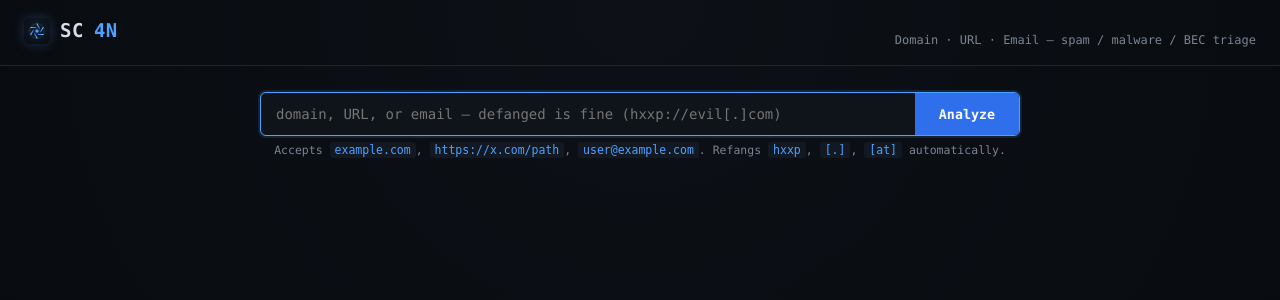
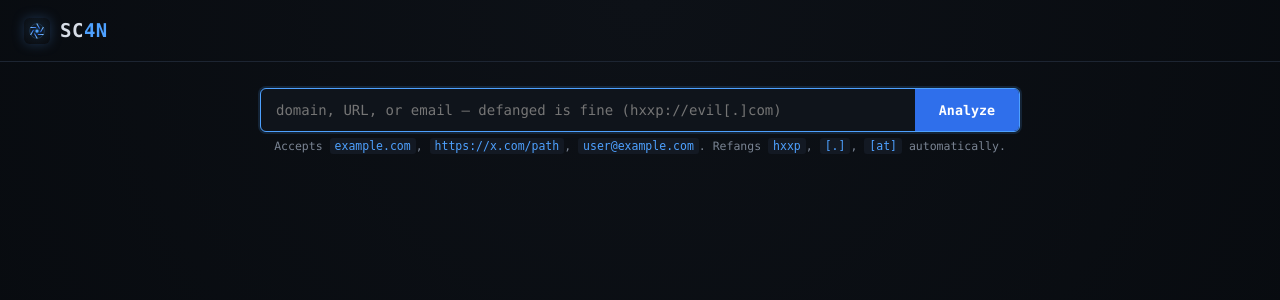
Before and after one commit to itnotworking/osintsk4n, a FastAPI app: page / in a window 1280 px wide. Shown: the top 300 px of the page. Run offline with FastAPI, Linux system fonts and the light colour scheme.

Commit message:
Tighten SC4N wordmark, drop header tagline, remove external pivot links

```diff
--- a/static/style.css
+++ b/static/style.css
@@ -33,7 +33,8 @@ header {
   gap: 6px;
 }
 header h1 { margin: 0; font-size: 19px; letter-spacing: .5px; font-weight: 700; }
-header h1 span { color: var(--accent); }
+header h1 .name { color: var(--text); }
+header h1 .name span { color: var(--accent); }
 header h1.brand { display: flex; align-items: center; gap: 10px; }
 header h1 .logo { display: block; filter: drop-shadow(0 0 6px rgba(78,161,255,.25)); }
 header p { margin: 0; font-size: 12px; color: var(--muted); }
--- a/templates/index.html
+++ b/templates/index.html
@@ -12,9 +12,8 @@
 <header>
   <h1 class="brand">
     <img src="/static/favicon.svg" alt="" class="logo" width="26" height="26">
-    SC<span>4N</span>
+    <span class="name">SC<span>4N</span></span>
   </h1>
-  <p>Domain · URL · Email — spam / malware / BEC triage</p>
 </header>
 
 <div class="wrap">
@@ -162,9 +161,6 @@ function cards(d) {
     '<pre id="ticket">' + esc(d.ticket_summary) + '</pre></div>'
   );
 
-  // external lookups (full width)
-  out.push('<div class="card span2 fade-in links"><h3>External Pivots</h3>' + linksBlock(d) + '</div>');
-
   return '<div class="grid">' + out.join("") + '</div>';
 }
 
@@ -224,25 +220,6 @@ function crtBlock(c) {
   return '<div class="kv"><div class="k">Total</div><div class="v">' + c.count + '</div></div>' +
     '<div class="subs" style="margin-top:8px">' + c.subdomains.map(s => '<div>' + esc(s) + '</div>').join("") + '</div>';
 }
-function linksBlock(d) {
-  const dom = encodeURIComponent(d.domain);
-  const ip = encodeURIComponent(d.ip || "");
-  const links = [
-    ["VirusTotal", "https://www.virustotal.com/gui/domain/" + dom],
-    ["urlscan", "https://urlscan.io/domain/" + dom],
-    ["MXToolbox", "https://mxtoolbox.com/SuperTool.aspx?action=mx%3a" + dom],
-    ["Talos", "https://talosintelligence.com/reputation_center/lookup?search=" + dom],
-    ["AbuseIPDB", "https://www.abuseipdb.com/check/" + ip],
-    ["Censys", "https://search.censys.io/search?q=" + dom],
-    ["Shodan", "https://www.shodan.io/search?query=" + dom],
-    ["crt.sh", "https://crt.sh/?q=" + dom],
-    ["Google Safe Browsing", "https://transparencyreport.google.com/safe-browsing/search?url=" + dom],
-    ["WHOIS", "https://who.is/whois/" + dom],
-  ];
-  if (d.email) links.unshift(["EmailRep", "https://emailrep.io/" + encodeURIComponent(d.email)]);
-  return links.map(l => '<a href="' + esc(l[1]) + '" target="_blank" rel="noopener">' + esc(l[0]) + '</a>').join("");
-}
-
 function copySummary() {
   const t = $("ticket");
   if (t) navigator.clipboard.writeText(t.textContent).then(() => {
```
